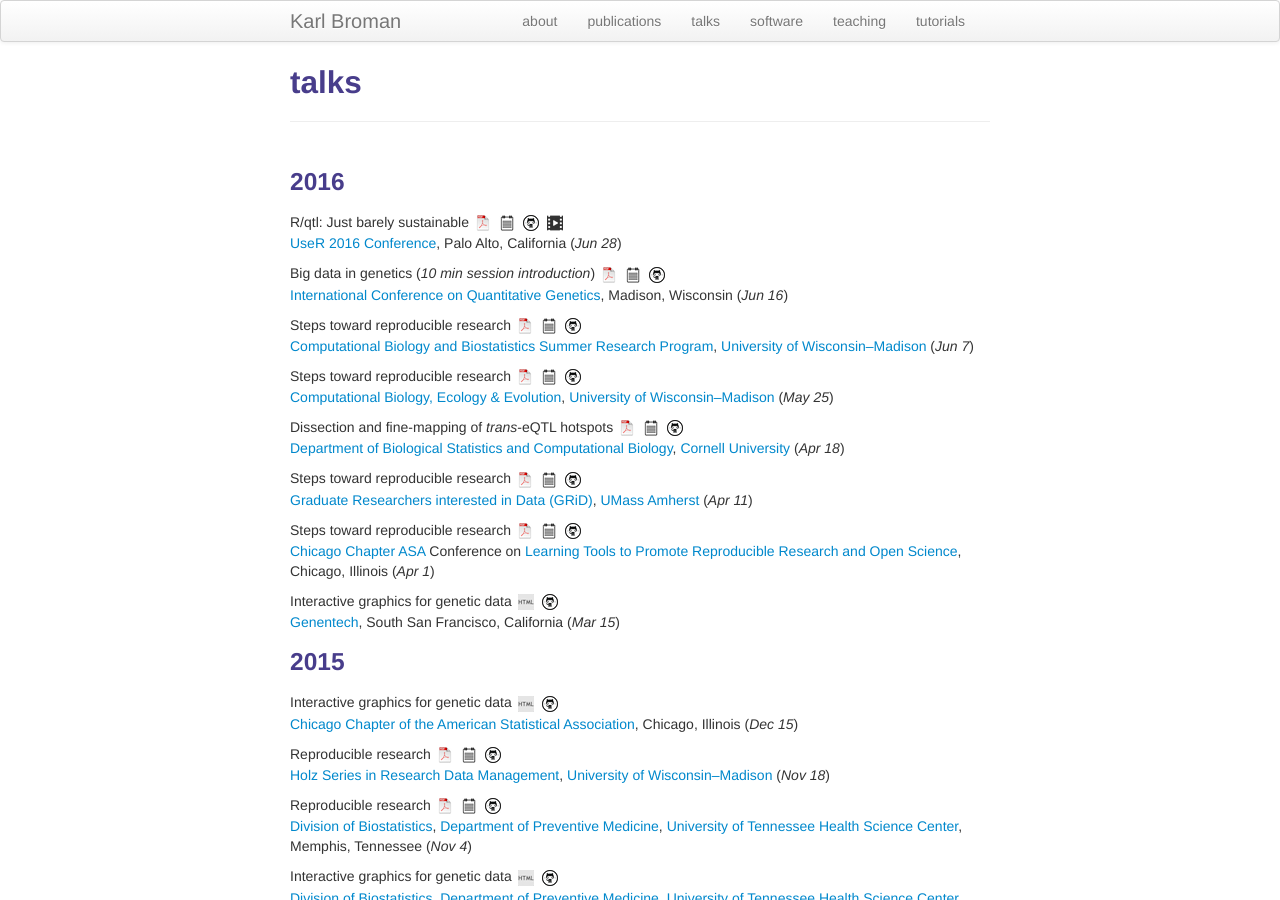
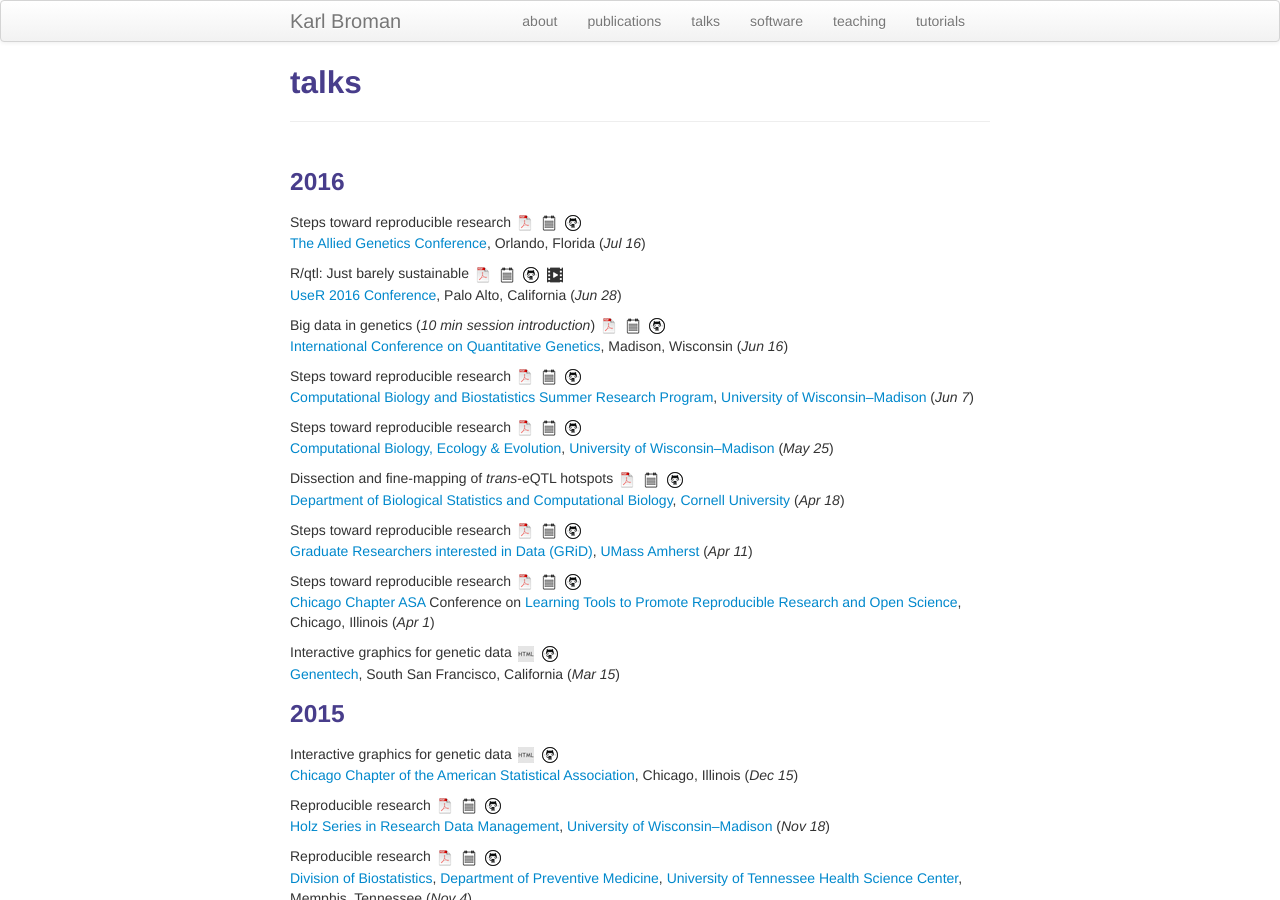
Before and after one commit to kbroman/kbroman.github.io, a Jekyll site: the page built from pages/talks.md, in a window 1280 px wide and 900 px high. Built offline with Jekyll 4.4.1, drawn with Linux system fonts in a browser that asks for light colours.

Commit message:
Add TAGC talk to pages/talks

```diff
--- a/pages/talks.md
+++ b/pages/talks.md
@@ -7,6 +7,13 @@ description: Karl Broman's talks
 
 
 ###  2016
+
+Steps toward reproducible research
+[![pdf](icons16/pdf-icon.png)](https://www.biostat.wisc.edu/~kbroman/presentations/repro_research_TAGC2016.pdf)
+[![pdf w/notes](icons16/notes-icon.png)](https://www.biostat.wisc.edu/~kbroman/presentations/repro_research_TAGC2016_withnotes.pdf)
+[![github](icons16/github-icon.png)](https://github.com/kbroman/Talk_ReproRes)<br/>
+[The Allied Genetics Conference](http://www.genetics2016.org/),
+Orlando, Florida (_Jul 16_)
 
 R/qtl: Just barely sustainable
 [![pdf](icons16/pdf-icon.png)](https://www.biostat.wisc.edu/~kbroman/presentations/UseR2016.pdf)
```
